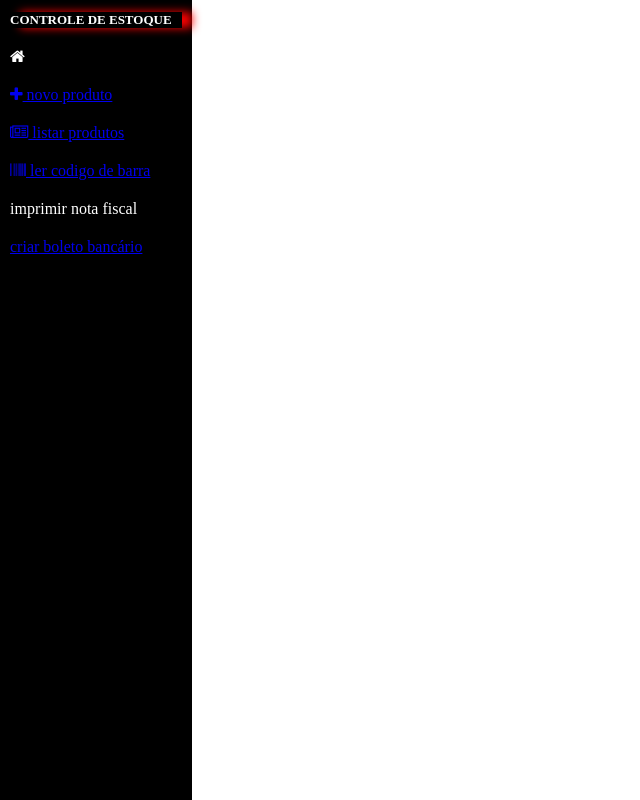
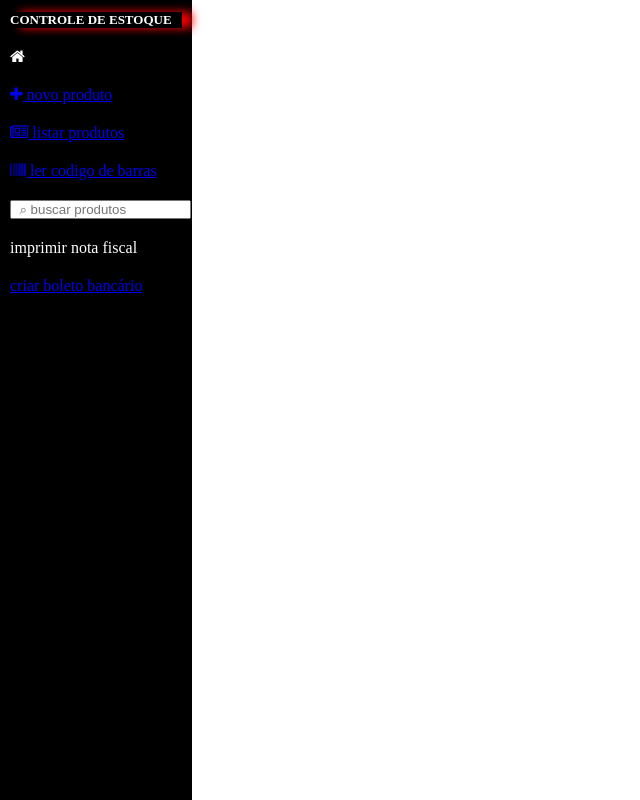
Before and after one commit to robsonbarr/controle-de-estoque, a PHP site: page / in a window 1280 px wide. Shown: the whole page, without its empty margins (0-640 px from the left). Run offline with PHP 8.4, Linux system fonts and the light colour scheme.

Commit message:
ultima copia

```diff
--- a/index.php
+++ b/index.php
@@ -20,8 +20,8 @@
 	<ul>
 		<li><a id="mostra-form" href="#" title="adicionar novo produto"> <i class="fa fa-plus"></i> novo produto</a></li>
 			<li><a href="#" title="listar produtos"><i class="fa fa-newspaper-o" aria-hidden="true"></i> listar produtos</a></li>
-			<li><a href="#"><i class="fa fa-barcode" aria-hidden="true"> </i> ler codigo de barra</li></a></li>
-
+			<li><a href="#"><i class="fa fa-barcode" aria-hidden="true"> </i> ler codigo de barras</li></a></li>
+		<li><input type="text" name="busca" placeholder="  ⌕ buscar produtos"></li>
 			<li>imprimir nota fiscal</li>
 			<li><a href="#">criar boleto bancário</a></li>
 
```
Also changed, not shown: 1 other file.
